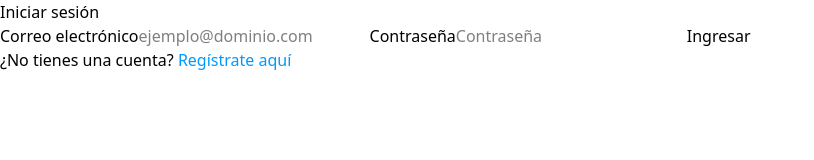
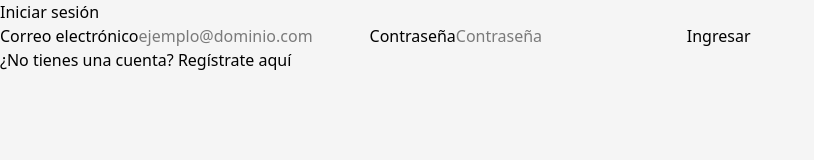
Before and after one commit to armandodev/piggsy-ent, a Next.js app: page /login in a window 1280 px wide. Shown: the top 160 px of the page, without its empty margins (0-814 px from the left). Built offline with nearby package versions, Linux system fonts and the light colour scheme; no server answers.

Commit message:
Refactor Navbar component: replace anchor tags with Link components for improved routing and consistency

```diff
--- a/src/app/globals.css
+++ b/src/app/globals.css
@@ -1,10 +1,7 @@
 @import "tailwindcss";
 
-a {
-  color: #09f;
-  text-decoration: none;
-  transition: color 0.2s ease-in-out;
-  &:hover {
-    color: #06c;
-  }
+html {
+  background-color: #f5f5f5;
+  scrollbar-gutter: stable;
+  scroll-behavior: smooth;
 }
--- a/src/components/ui/Navbar.tsx
+++ b/src/components/ui/Navbar.tsx
@@ -1,21 +1,31 @@
+import Link from "next/link";
+
 const Navbar: React.FC = () => {
   return (
-    <nav aria-label="Main navigation">
-      <ul>
+    <nav
+      className="absolute top-0 left-0 right-0 flex items-center justify-between p-4"
+      aria-label="Main navigation"
+    >
+      <Link className="text-xl font-bold text-gray-800" href="/">
+        Dashboard
+      </Link>
+      <ul className="flex items-center gap-4">
         <li>
-          <a href="/">Dashboard</a>
+          <Link href="/transactions">Transacciones</Link>
         </li>
         <li>
-          <a href="/transactions">Transacciones</a>
+          <Link href="/accounts">Cuentas</Link>
         </li>
         <li>
-          <a href="/accounts">Cuentas</a>
+          <Link href="/profile">Perfil</Link>
         </li>
         <li>
-          <a href="/profile">Perfil</a>
-        </li>
-        <li>
-          <a href="/signout">Cerrar sesión</a>
+          <Link
+            className="bg-teal-600 hover:bg-teal-500 transition-colors text-white font-semibold py-2 p-4 rounded"
+            href="/signout"
+          >
+            Cerrar sesión
+          </Link>
         </li>
       </ul>
     </nav>
```
